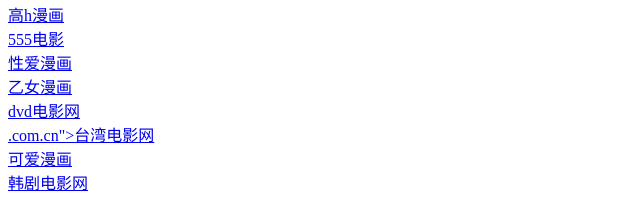
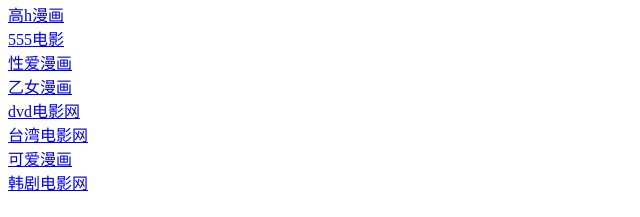
Before and after one commit to dianzhejiwangzhidaohang/dianzhejiwangzhidaohang.github.io, a plain HTML site: page index.html in a window 1280 px wide. Shown: the part 1422-1639 px from the top of the page, without its empty margins (0-640 px from the left). Drawn offline with Linux system fonts and the light colour scheme.

Commit message:
Update index.html

```diff
--- a/index.html
+++ b/index.html
@@ -71,7 +71,7 @@
 <a href="https://xingaimanhua-book.com.cn">性爱漫画</a><br>
 <a href="https://yinumanhua-vip.com.cn">乙女漫画</a><br>
 <a href="https://www.dvddianyingwang-5g.com.cn">dvd电影网</a><br>
-<a href="https://www.taiwandianyingwang-cn">.com.cn">台湾电影网</a><br>
+<a href="https://www.taiwandianyingwang-cn.com.cn">台湾电影网</a><br>
 <a href="https://keaimanhua-book.com.cn">可爱漫画</a><br>
 <a href="https://hanjudianyingwang-zh.com.cn">韩剧电影网</a><br>
 
```
